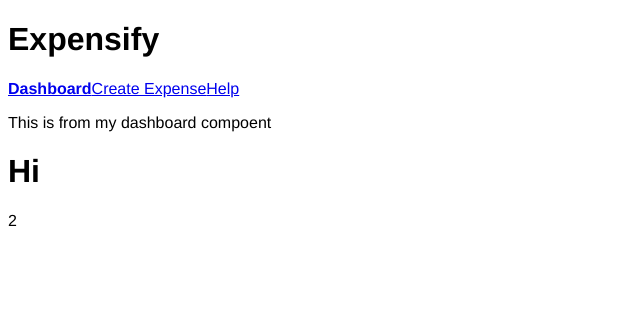
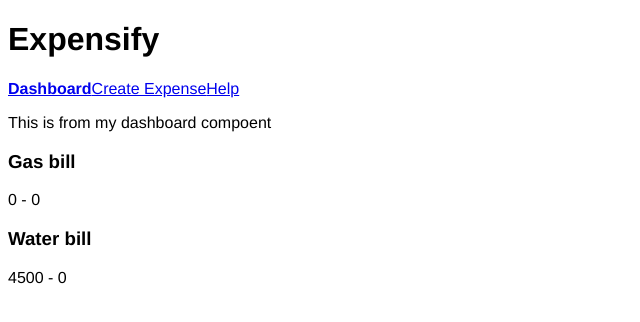
Before and after one commit to MrAdamUs/expenses-app, a React (Create React App) app: page / in a window 1280 px wide. Shown: the top 322 px of the page, without its empty margins (0-640 px from the left). Built offline with nearby package versions, Linux system fonts and the light colour scheme.

Commit message:
create expensListitem component and add connect to connect with state

```diff
--- a/src/components/ExpenseList.js
+++ b/src/components/ExpenseList.js
@@ -1,18 +1,19 @@
 import React from 'react';
 import { connect } from 'react-redux';
+import ExpenseListItem from './ExpenseListItem';
+import getVisibleExpenses from '../selectors/expenses';
 
-const ExpenseList = (props) => {
+const ExpenseList = ({ expenses }) => {
   return (
     <div>
-      <h1>Hi</h1>
-      {props.expenses.length}
+      <ExpenseListItem items={expenses} />
     </div>
   );
 };
 
 const mapStateToProps = (state) => {
   return {
-    expenses: state.expenses,
+    expenses: getVisibleExpenses(state.expenses, state.filters),
   };
 };
 
--- /dev/null
+++ b/src/components/ExpenseListItem.js
@@ -0,0 +1,18 @@
+import React from 'react';
+
+const ExpenseListItem = ({ items }) => {
+  return (
+    <>
+      {items.map((item) => (
+        <div key={item.id}>
+          <h3>{item.description}</h3>
+          <p>
+            {item.amount} - {item.createdAt}
+          </p>
+        </div>
+      ))}
+    </>
+  );
+};
+
+export default ExpenseListItem;
--- a/src/index.js
+++ b/src/index.js
@@ -11,9 +11,9 @@
 
 const store = configureStore();
 
-store.dispatch(addExpense({ description: 'Water bill' }));
+store.dispatch(addExpense({ description: 'Water bill', amount: 4500 }));
 store.dispatch(addExpense({ description: 'Gas bill' }));
-store.dispatch(setTextFilter({ description: 'bill' }));
+store.dispatch(setTextFilter('bill'));
 
 const state = store.getState();
 const visibleExpenses = getVisibleExpenses(state.expenses, state.filters);
--- a/src/selectors/expenses.js
+++ b/src/selectors/expenses.js
@@ -7,7 +7,10 @@
           typeof startDate !== 'number' || expense.createdAt >= startDate;
         const endDateMatch =
           typeof endDate !== 'number' || expense.createdAt <= endDate;
-        const textMatch = expense.description.includes(text);
+        const textMatch = expense.description
+          .toString()
+          .toLowerCase()
+          .includes(text.toString().toLowerCase());
 
         return startDateMatch && endDateMatch && textMatch;
       })
```
